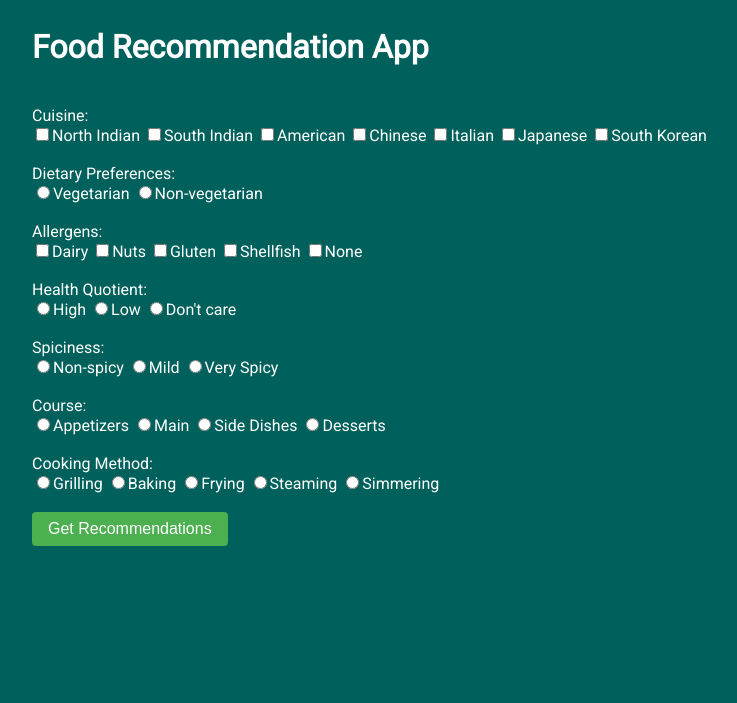
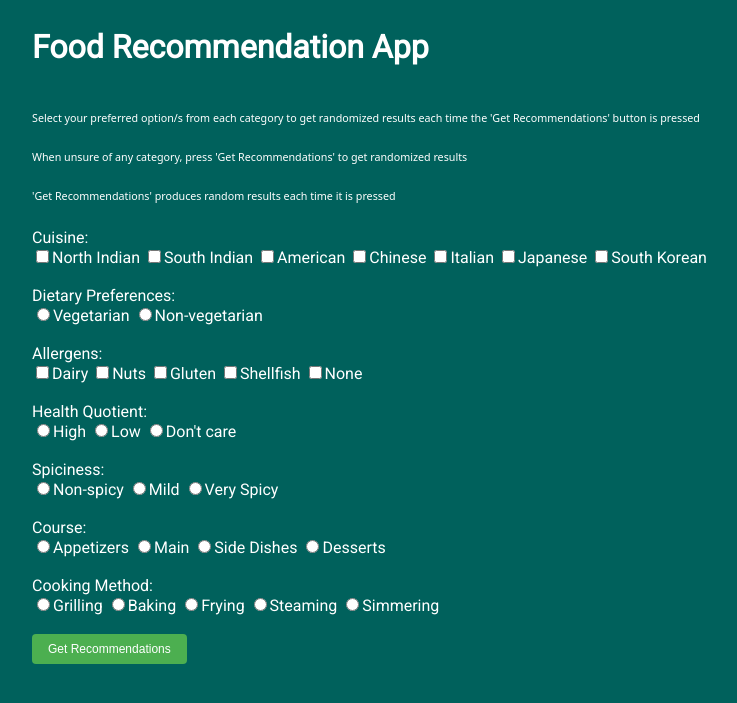
Before and after one commit to deepirex/recommendation-app, a Flask app: page / in a window 1280 px wide. Shown: the top 703 px of the page, without its empty margins (38-775 px from the left). Run offline with Flask 2, Linux system fonts and the light colour scheme.

Commit message:
Modified index and styles files to accomodate h6

```diff
--- a/Templates/index.html
+++ b/Templates/index.html
@@ -11,6 +11,9 @@
 </head>
 <body>
     <h1>Food Recommendation App</h1>
+    <h6>Select your preferred option/s from each category to get randomized results each time the 'Get Recommendations' button is pressed</h6>
+    <h6>When unsure of any category, press 'Get Recommendations' to get randomized results</h6>
+    <h6>'Get Recommendations' produces random results each time it is pressed</h6>
     <form id="get-recommendations-form">
 
 
--- a/static/styles.css
+++ b/static/styles.css
@@ -18,6 +18,16 @@ h1 {
       padding: 20px;
   text-align: left;
   margin: 0;
+}
+
+/* Style for h6 */
+h6 {
+  font-family: system-ui;
+  font-weight: 100;
+  color: #ffffff;
+  padding: 0px;
+  text-align: left;
+  margin-left: 20px;
 }
 
 .container {
@@ -49,7 +59,7 @@ button, input[type="submit"] {
   border: none;
   border-radius: 4px;
   cursor: pointer;
-  font-size: 16px;
+  font-size: 12px;
 }
 
 button:hover, input[type="submit"]:hover {
```
